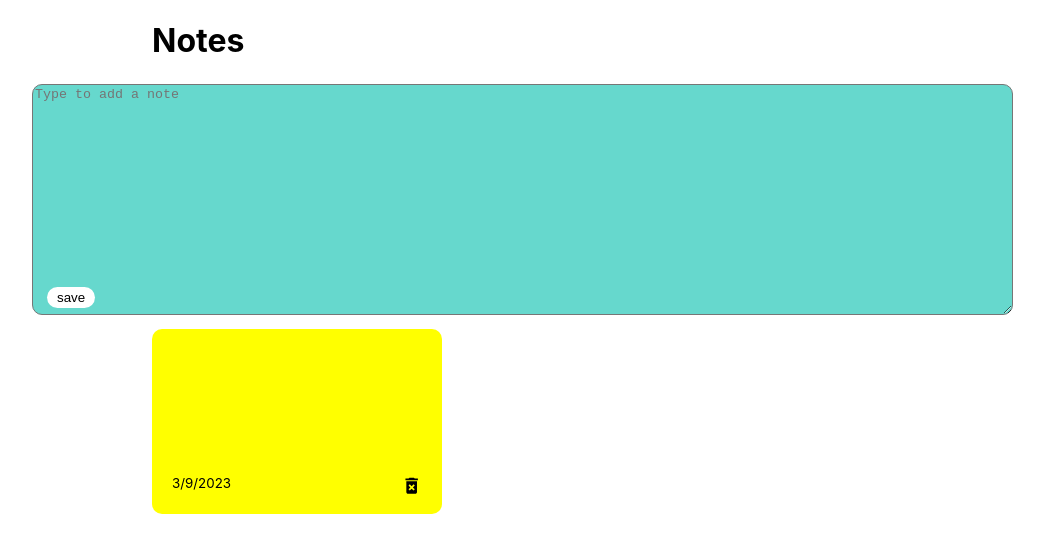
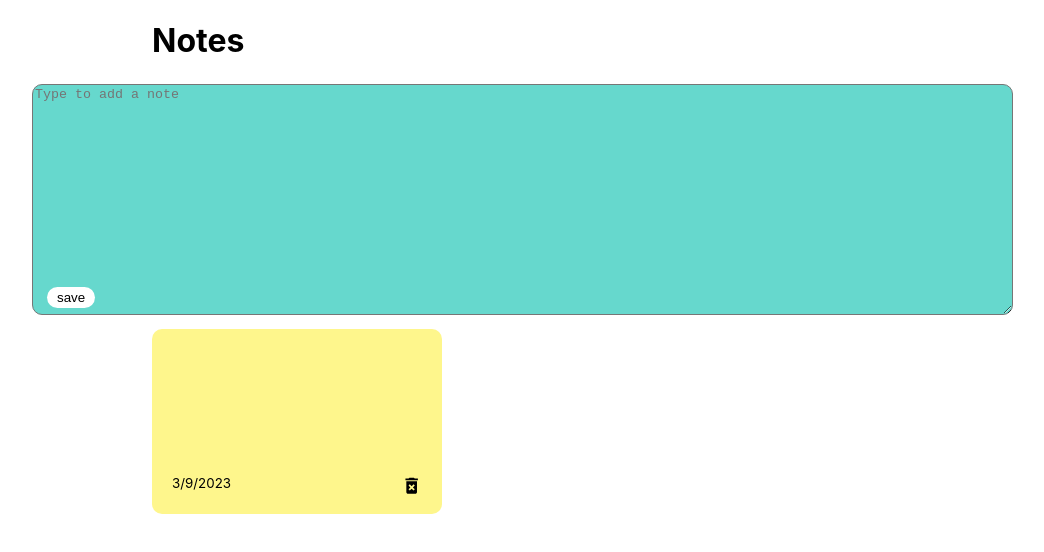
Before and after one commit to Saiteja-21/Notetaking, a React (Create React App) app in the folder myapp/: page / in a window 1280 px wide. Shown: the top 552 px of the page, without its empty margins (58-1102 px from the left). Built offline with nearby package versions, Linux system fonts and the light colour scheme.

Commit message:
added-step3

```diff
--- a/myapp/src/components/Note.css
+++ b/myapp/src/components/Note.css
@@ -1,5 +1,5 @@
 .note{
-    background-color: yellow;
+    background-color:rgb(254,246,140);
     width:250px;
     padding-left: 20px;
     padding-right: 20px;
```
